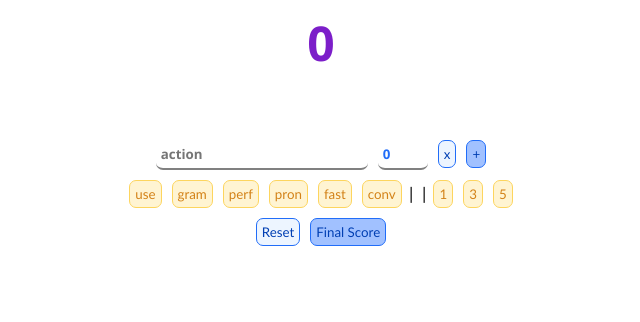
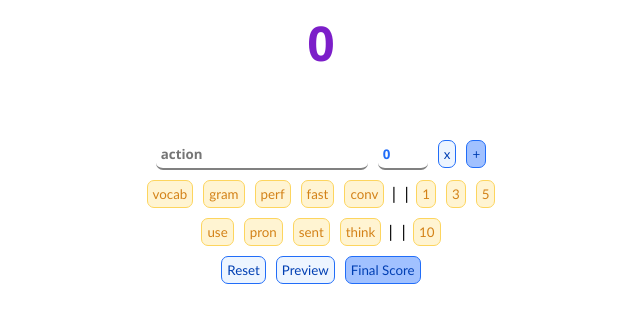
Before and after one commit to Iamniquey/awarder-app, a React (Vite) app: page /awarder/app in a window 1280 px wide. Shown: the top 322 px of the page, without its empty margins (319-959 px from the left). Built offline with nearby package versions, Linux system fonts and the light colour scheme.

Commit message:
Add preview button and extra shortcuts

```diff
--- a/src/App.jsx
+++ b/src/App.jsx
@@ -14,7 +14,7 @@ function App() {
   const [sessionRecord, setSessionRecord] = useState([]);
   const [displayAnim, setDisplayAnim] = useState(false);
   const [showFinal, setShowFinal] = useState(false);
-
+  const [showPreview, setShowPreview] = useState(false);
 
   const audioRef = useRef(null);
   const successRef = useRef(null);
@@ -47,9 +47,14 @@ function App() {
 
   //show final score
   const handleFinal = () => {
+    setShowPreview(false);
     setShowFinal(true);
     //play audio
     successRef.current.play();
+  };
+
+  const handlePreview = () => {
+    setShowPreview((prev) => !prev);
   };
 
   //go back to main screen
@@ -64,7 +69,7 @@ function App() {
   };
 
   //reset form and score
-  const  handleReset = () => {
+  const handleReset = () => {
     setScore(0);
     setSessionRecord([]);
     clearData();
@@ -75,7 +80,7 @@ function App() {
   const [savedData, setSavedData] = useState(null);
 
   //save data to local storage
-  const saveAllData = () =>{
+  const saveAllData = () => {
     const data = {
       score: score,
       sessionRecord: sessionRecord,
@@ -97,22 +102,19 @@ function App() {
   const clearData = () => {
     localStorage.removeItem("allData");
     setSavedData(null);
-  }
+  };
 
   //auto restore on reload
   useEffect(() => {
-    console.log("Restoring all data from local storage...");
     restoreData();
   }, []);
 
   // auto save on data update
   useEffect(() => {
-    if(score !== 0 || sessionRecord.length > 0) {
-      console.log("Saving all data to local storage...");
+    if (score !== 0 || sessionRecord.length > 0) {
       saveAllData();
     }
   }, [score, sessionRecord]);
-
 
   return (
     <>
@@ -142,16 +144,32 @@ function App() {
               }
             />
             <button className="btn-secondary" onClick={handleClear}>
-               x
+              x
             </button>
             <button type="submit" disabled={displayAnim}>
-               +
+              +
             </button>
           </form>
           <Shortcuts setAward={setAward} setAwardNumber={setAwardNumber} />
-          <button className="btn-secondary" onClick={handleReset}>Reset</button>
+          <button className="btn-secondary" onClick={handleReset}>
+            Reset
+          </button>
+          <button className="btn-secondary" onClick={handlePreview}>
+            Preview
+          </button>
           <button onClick={handleFinal}>Final Score</button>
         </div>
+        {showPreview ? (
+          <div>
+            <ul>
+              {sessionRecord.map((record, index) => (
+                <li key={index}>{record}</li>
+              ))}
+            </ul>
+          </div>
+        ) : (
+          ""
+        )}
         <FinalScore
           showFinal={showFinal}
           score={score}
--- a/src/Home.jsx
+++ b/src/Home.jsx
@@ -7,7 +7,7 @@ const Home = () => {
     window.open(
       "/awarder/",
       "my popup",
-      "width=420,height=320,position=absolute,top=400,left=1500"
+      "width=420,height=350,position=absolute,top=400,left=1500"
     );
   };
   return (
--- a/src/components/Shortcuts/Shortcuts.jsx
+++ b/src/components/Shortcuts/Shortcuts.jsx
@@ -4,16 +4,22 @@ import Shortcut from "./Shortcut";
 const Shortcuts = ({ setAward, setAwardNumber }) => {
   return (
     <div className="shortcuts">
-      <Shortcut value="use ''" label="use" setTarget={setAward} />
+      <Shortcut value="vocab review of ''" label="vocab" setTarget={setAward} />
       <Shortcut value="grammar of ''" label="gram" setTarget={setAward} />
       <Shortcut value="perfect ''" label="perf" setTarget={setAward} />
-      <Shortcut value="pronunciation of ''" label="pron" setTarget={setAward} />
       <Shortcut value="fast ''" label="fast" setTarget={setAward} />
       <Shortcut value="great conversation" label="conv" setTarget={setAward} />
       | |
       <Shortcut value={1} label="1" setTarget={setAwardNumber} />
       <Shortcut value={3} label="3" setTarget={setAwardNumber} />
       <Shortcut value={5} label="5" setTarget={setAwardNumber} />
+      <br/>
+      <Shortcut value="use ''" label="use" setTarget={setAward} />
+      <Shortcut value="pronunciation of ''" label="pron" setTarget={setAward} />
+      <Shortcut value="making the sentence ''" label="sent" setTarget={setAward} />
+      <Shortcut value="careful thinking of ''" label="think" setTarget={setAward} />
+      | |
+      <Shortcut value={10} label="10" setTarget={setAwardNumber} />
     </div>
   );
 };
```
